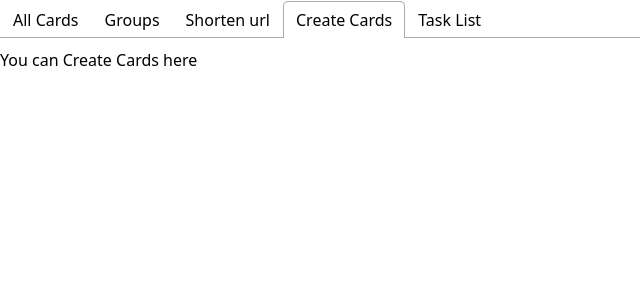
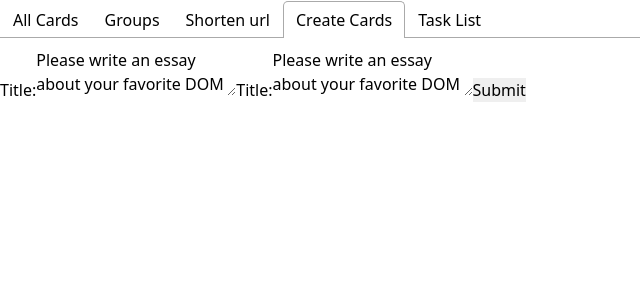
Before and after one commit to mosesjebish-engineering-stream/react-bookmark-manager-ui, a React (Create React App) app: page / in a window 1280 px wide. Both pictures are taken after a click on the tab "Create Cards". Shown: the top 300 px of the page, without its empty margins (0-640 px from the left). Built offline with nearby package versions, Linux system fonts and the light colour scheme; no server answers.

Commit message:
integrated with the api

```diff
--- a/src/App.js
+++ b/src/App.js
@@ -3,6 +3,7 @@
 import 'react-tabs/style/react-tabs.css';
 import ImageCard from './components/ImageCard';
 import ImageSearch from './components/ImageSearch';
+import CreateCard from './components/CreateCard';
 import BookMarkManager from './components/BookMarkManager';
 
 
@@ -46,7 +47,9 @@
       <h2>You can shorten urls here</h2>
     </TabPanel>
     <TabPanel>
-      <h2>You can Create Cards here</h2>
+      <div>
+        <CreateCard/>
+        </div>
     </TabPanel>
     <TabPanel>
       <h2>You can validate changes here here</h2>
--- /dev/null
+++ b/src/components/CreateCard.js
@@ -0,0 +1,39 @@
+import React from 'react';
+
+class CreateCard extends React.Component {
+    constructor(props) {
+        super(props);
+        this.state = {
+          value: 'Please write an essay about your favorite DOM element.'
+        };
+
+        this.handleChange = this.handleChange.bind(this);
+        this.handleSubmit = this.handleSubmit.bind(this);
+      }
+
+    handleSubmit(event) {
+        alert('An essay was submitted: ' + this.state.value);
+        event.preventDefault();
+      }
+      handleChange(event) {
+        this.setState({value: event.target.value});
+      }
+
+     render(){
+    return (
+      <form onSubmit={this.handleSubmit}>
+        <label>
+          Title:
+          <textarea value={this.state.value} onChange={this.handleChange} />
+        </label>
+        <label>
+          Title:
+          <textarea value={this.state.value} onChange={this.handleChange} />
+        </label>
+        <input type="submit" value="Submit" />
+      </form>
+    );
+     }
+    }
+
+    export default CreateCard;
```
